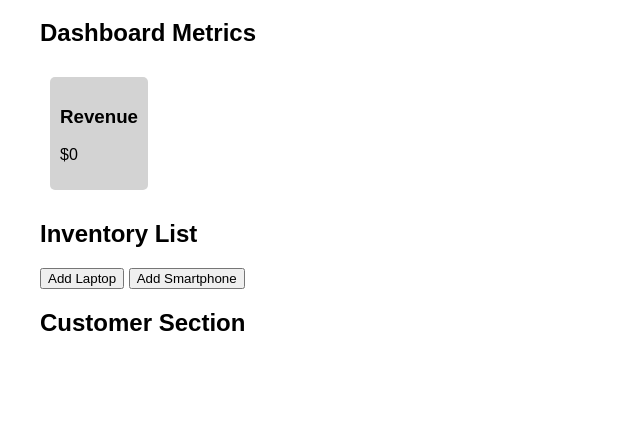
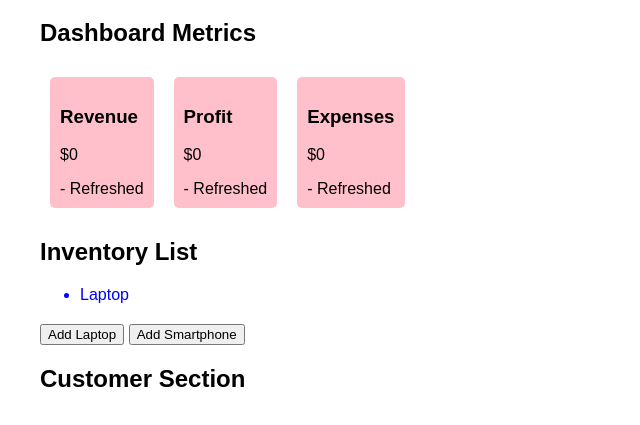
Before and after one commit to jasonmmill/cc_12, a plain HTML site: page index.html in a window 1280 px wide. Both pictures are taken after a click on the button "Add Laptop". Shown: the part 101-526 px from the top of the page, without its empty margins (0-640 px from the left). Drawn offline with Linux system fonts and the light colour scheme.

Commit message:
Task 3 - Implemented Dynamic Inventory List

```diff
--- a/cc_12.js
+++ b/cc_12.js
@@ -1,25 +1,50 @@
 //Task 1: Business Dashboard - DOM Element Selection and Creation
 const dashboardById = document.getElementById("dashboard")
 const dashboardByQuery = document.querySelector("#dashboard")
-
 const revenueCard = document.createElement("div")
-
 revenueCard.setAttribute("class", "metric-card")
 revenueCard.setAttribute("id", "revenueCard")
-
 revenueCard.innerHTML = `
     <h3>Revenue</h3>
     <p>$0</p>
 `
-
+const profitCard = document.createElement("div")
+profitCard.setAttribute("class", "metric-card")
+profitCard.setAttribute("id", "profitCard")
+profitCard.innerHTML = `
+    <h3>Profit</h3>
+    <p>$0</p>
+`
+const expensesCard = document.createElement("div")
+expensesCard.setAttribute("class", "metric-card")
+expensesCard.setAttribute("id", "expensesCard")
+expensesCard.innerHTML = `
+    <h3>Expenses</h3>
+    <p>$0</p>
+`
 dashboardById.appendChild(revenueCard)
+dashboardById.appendChild(profitCard)
+dashboardById.appendChild(expensesCard)
 
 // Task 2: Updating Dashbaord Metrics - Working with NodeLists and Arrays
-const allCards = document.querySelectorAll("metric-card")
+const allCards = document.querySelectorAll(".metric-card")
 const allCardsArray = [...allCards]
 
 allCardsArray.forEach(card => {
-    const revenue = card.querySelector("h3")
-    revenue.innerText += " - Refreshed"
-    card.style.backgroundColor = "lime"
+    card.innerHTML += " - Refreshed"
+    card.style.backgroundColor = "pink"
 })
+
+// Task 3: Dynamic Inventory Management - Adding & Removing Items
+function addListItem(productName) {
+    const inventoryList = document.getElementById("inventoryList")
+    const listItem = document.createElement("li")
+    listItem.setAttribute("class", "product-item")
+    listItem.setAttribute("data-attribute", productName)
+    listItem.textContent = productName
+
+    listItem.addEventListener("click", () => {
+        inventoryList.removeChild(listItem)
+    })
+    inventoryList.appendChild(listItem)
+}
--- a/index.html
+++ b/index.html
@@ -44,8 +44,8 @@
     <!-- Inventory List Section -->
     <h2>Inventory List</h2>
     <ul id="inventoryList"></ul>
-    <button onclick="addInventoryItem('Laptop')">Add Laptop</button>
-    <button onclick="addInventoryItem('Smartphone')">Add Smartphone</button>
+    <button onclick="addListItem('Laptop')">Add Laptop</button>
+    <button onclick="addListItem('Smartphone')">Add Smartphone</button>
 
     <!-- Customer Section -->
     <h2>Customer Section</h2>
```
